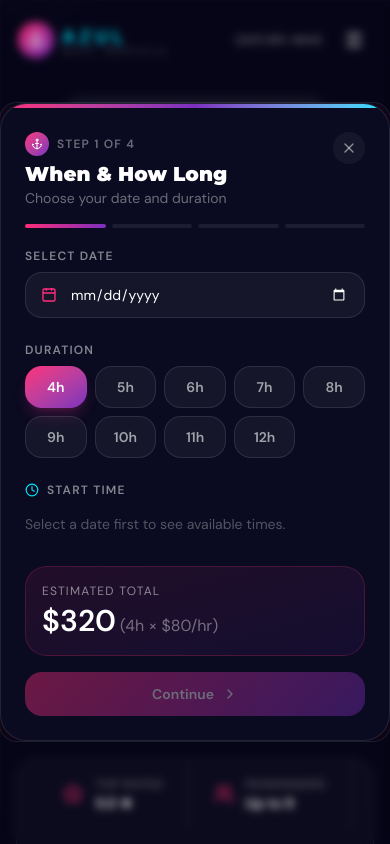
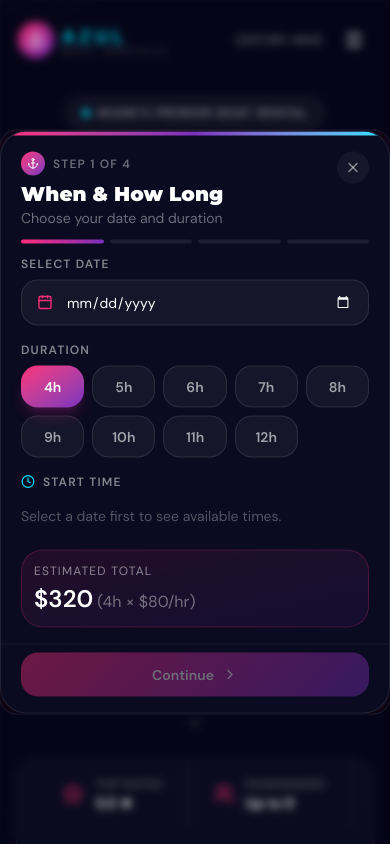
Before and after one commit to LaVaughnGit/azul-boats, a Next.js app: page / in a window 390 px wide. Both pictures are taken after a click on the button "Book Your Boat". Shown: the top 844 px of the page. Built offline with nearby package versions, Linux system fonts and the light colour scheme.

Commit message:
mobile modal booking changes

```diff
--- a/components/booking-modal-provider.tsx
+++ b/components/booking-modal-provider.tsx
@@ -121,7 +121,7 @@ function StepOne({
   const minDate = today.toISOString().split("T")[0];
 
   return (
-    <div className="space-y-6">
+    <div className="space-y-4 sm:space-y-6">
       <div>
         <label className={labelCls}>Select Date</label>
         <div className="relative">
@@ -209,9 +209,9 @@ function StepOne({
       </div>
 
       {/* Live price preview */}
-      <div className="rounded-2xl bg-gradient-to-br from-[#FF2D78]/10 to-[#7B2FBE]/10 border border-[#FF2D78]/20 p-4">
+      <div className="rounded-2xl bg-gradient-to-br from-[#FF2D78]/10 to-[#7B2FBE]/10 border border-[#FF2D78]/20 p-3 sm:p-4">
         <p className="text-xs text-white/50 uppercase tracking-widest mb-1">Estimated Total</p>
-        <p className="text-3xl font-black text-white">
+        <p className="text-2xl sm:text-3xl font-black text-white">
           ${BOAT_RATE * data.duration}
           <span className="text-base font-normal text-white/40 ml-1">
             ({data.duration}h × ${BOAT_RATE}/hr)
@@ -526,18 +526,19 @@ function BookingModal({
         showCloseButton={false}
       >
         <div
-          className="relative rounded-3xl overflow-hidden"
+          className="relative rounded-3xl overflow-hidden flex flex-col"
           style={{
             background: "#0A0A20",
             border: "1px solid rgba(255,255,255,0.1)",
             boxShadow: "0 0 80px rgba(255,45,120,0.15), 0 25px 60px rgba(0,0,0,0.6)",
+            maxHeight: "90dvh",
           }}
         >
           {/* Top gradient bar */}
-          <div className="h-1 w-full bg-gradient-to-r from-[#FF2D78] via-[#7B2FBE] to-[#00E5FF]" />
+          <div className="h-1 w-full bg-gradient-to-r from-[#FF2D78] via-[#7B2FBE] to-[#00E5FF] flex-shrink-0" />
 
           {/* Header */}
-          <div className="px-6 pt-6 pb-4 flex items-start justify-between">
+          <div className="px-5 pt-4 pb-3 sm:px-6 sm:pt-6 sm:pb-4 flex items-start justify-between flex-shrink-0">
             <div>
               <div className="flex items-center gap-2 mb-1">
                 <div className="w-6 h-6 rounded-full bg-gradient-to-br from-[#FF2D78] to-[#7B2FBE] flex items-center justify-center">
@@ -564,7 +565,7 @@ function BookingModal({
           </div>
 
           {/* Step indicators */}
-          <div className="px-6 mb-5">
+          <div className="px-5 mb-3 sm:px-6 sm:mb-5 flex-shrink-0">
             <div className="flex gap-1.5">
               {STEPS.map((_, i) => (
                 <div
@@ -581,7 +582,7 @@ function BookingModal({
           </div>
 
           {/* Step content */}
-          <div className="px-6 pb-4" style={{ minHeight: "340px" }}>
+          <div className="px-5 pb-4 sm:px-6 overflow-y-auto flex-1">
             <AnimatePresence mode="wait">
               <motion.div
                 key={step}
@@ -604,7 +605,7 @@ function BookingModal({
           )}
 
           {/* Footer actions */}
-          <div className="px-6 pb-6 flex gap-3">
+          <div className="px-5 pb-4 sm:px-6 sm:pb-6 pt-2 flex gap-3 flex-shrink-0 border-t border-white/5">
             {step > 0 && (
               <button
                 onClick={handleBack}
```
